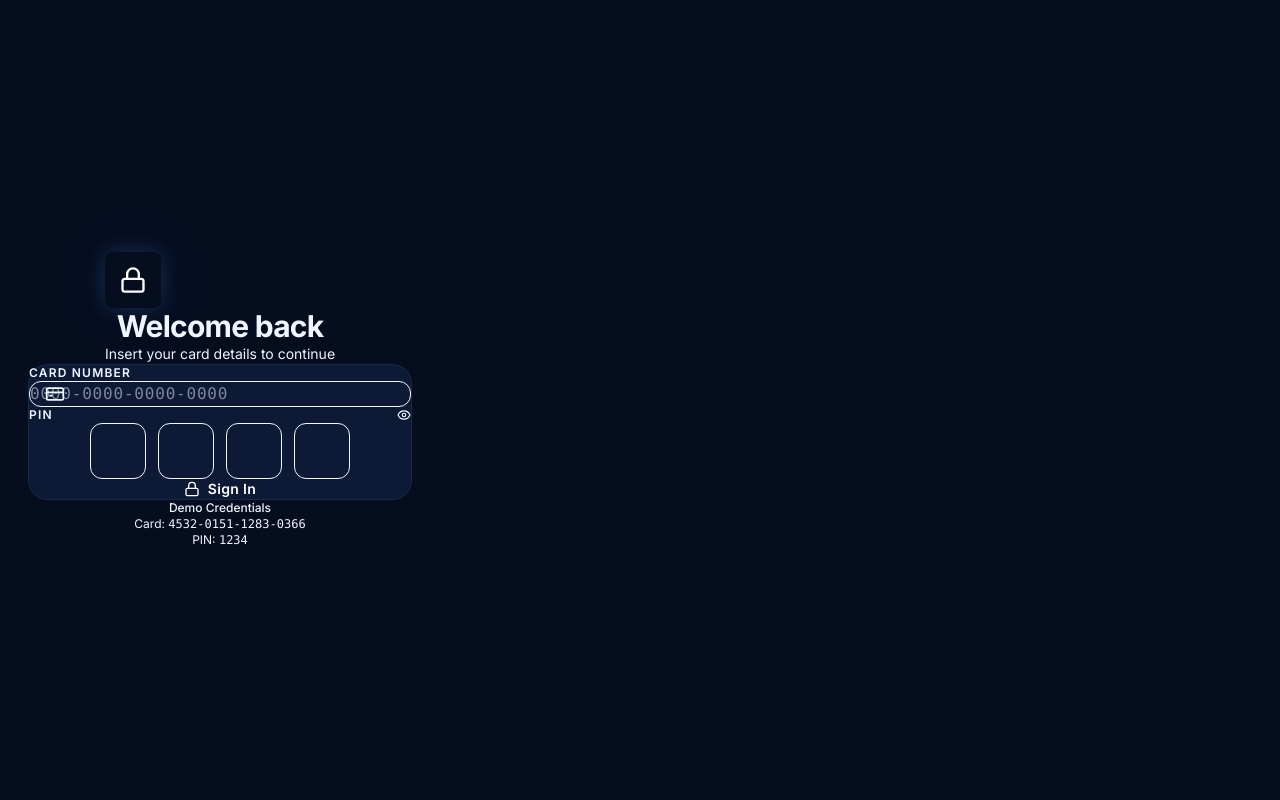
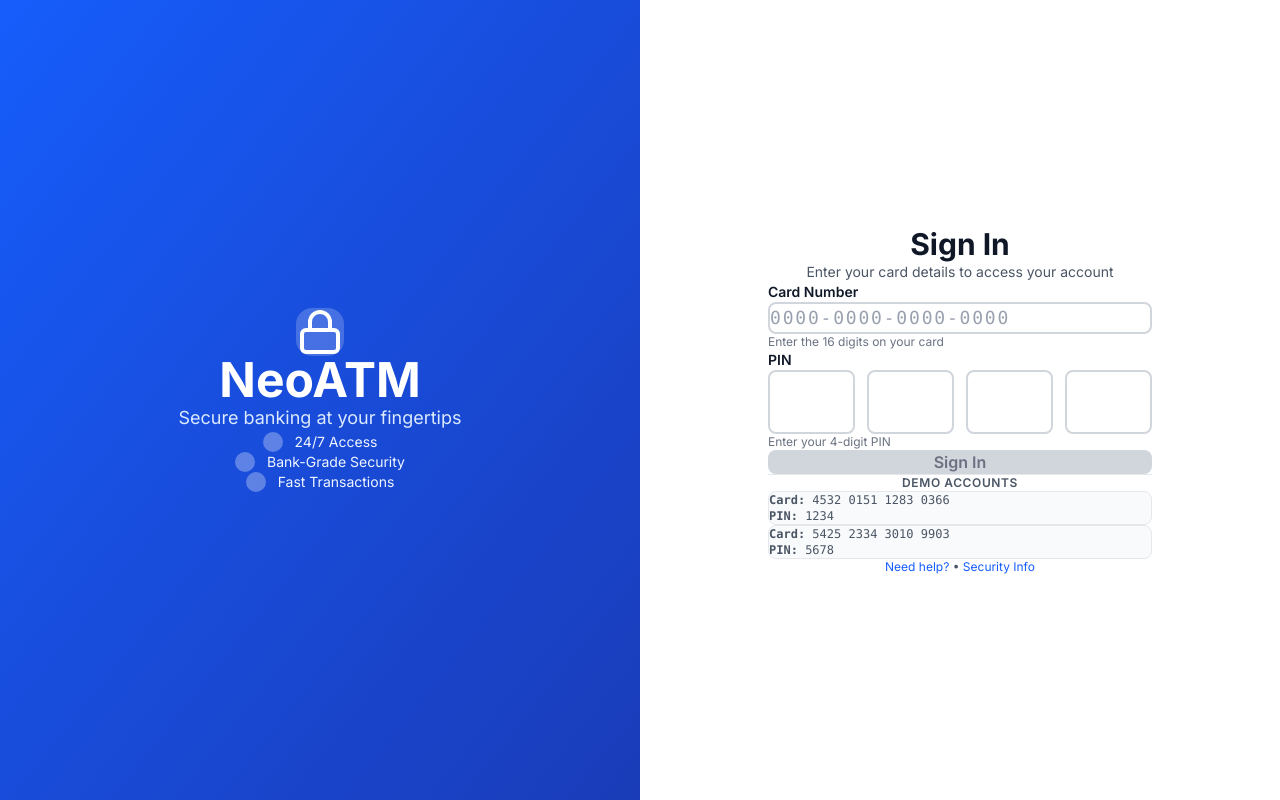
Before and after one commit to Ma7moudkolib/ATM-Banking-System, a React (Vite) app in the folder frontend/: page /login in a window 1280 px wide. Built offline with nearby package versions, Linux system fonts and the light colour scheme.

Commit message:
Pages: Enhance LoginPage with better error handling

```diff
--- a/frontend/src/pages/LoginPage.tsx
+++ b/frontend/src/pages/LoginPage.tsx
@@ -1,339 +1,225 @@
-import { useState, useRef, useEffect } from 'react';
+import React, { useState, useRef } from 'react';
 import { useNavigate } from 'react-router-dom';
-import { useForm } from 'react-hook-form';
-import { z } from 'zod';
-import { zodResolver } from '@hookform/resolvers/zod';
-import { useAuth } from '../context/AuthContext';
-import { loginApi } from '../api/endpoints';
-import { formatCardNumber } from '../utils/luhn';
-import ErrorBanner from '../components/ErrorBanner';
-import {
-  CreditCard,
-  Lock,
-  Eye,
-  EyeOff,
-  Loader2,
-  AlertCircle,
-  Phone,
-} from 'lucide-react';
+import { AlertCircle, Lock } from 'lucide-react';
 
-const loginSchema = z.object({
-  cardNumber: z
-    .string()
-    .min(1, 'Card number is required')
-    .transform((val) => val.replace(/[\s-]/g, ''))
-    .pipe(
-      z
-        .string()
-        .length(16, 'Card number must be 16 digits')
-        .regex(/^\d+$/, 'Card number must contain only digits')
-    ),
-  pin: z
-    .string()
-    .length(4, 'PIN must be exactly 4 digits')
-    .regex(/^\d+$/, 'PIN must contain only digits'),
-});
-
-type LoginFormData = z.input<typeof loginSchema>;
+const VALID_CARDS = [
+  { cardNumber: "4532015112830366", pin: "1234", name: "John Doe" },
+  { cardNumber: "5425233430109903", pin: "5678", name: "Jane Smith" },
+];
 
 export default function LoginPage() {
   const navigate = useNavigate();
-  const { login, isAuthenticated } = useAuth();
-  const [showPin, setShowPin] = useState(false);
-  const [loading, setLoading] = useState(false);
-  const [errorMessage, setErrorMessage] = useState<string | null>(null);
-  const [errorList, setErrorList] = useState<string[]>([]);
-  const [failedAttempts, setFailedAttempts] = useState(0);
-  const [isBlocked, setIsBlocked] = useState(false);
-  const [cardDisplay, setCardDisplay] = useState('');
-  const [pinError, setPinError] = useState(false);
-  const cardInputRef = useRef<HTMLInputElement>(null);
-  const pinInputRef = useRef<HTMLInputElement>(null);
+  const [cardNumber, setCardNumber] = useState('');
+  const [pin, setPin] = useState(['', '', '', '']);
+  const [error, setError] = useState(false);
+  const pinRefs = useRef<(HTMLInputElement | null)[]>([]);
 
-  const {
-    register,
-    handleSubmit,
-    setValue,
-    watch,
-    formState: { errors },
-  } = useForm<LoginFormData>({
-    resolver: zodResolver(loginSchema),
-    defaultValues: { cardNumber: '', pin: '' },
-  });
+  const handleCardChange = (e: React.ChangeEvent<HTMLInputElement>) => {
+    const value = e.target.value.replace(/\D/g, '');
+    if (value.length <= 16) {
+      const formatted = value.match(/.{1,4}/g)?.join('-') || value;
+      setCardNumber(formatted);
+      setError(false);
+    }
+  };
 
-  const pinValue = watch('pin');
+  const handlePinChange = (index: number, e: React.ChangeEvent<HTMLInputElement>) => {
+    const val = e.target.value;
+    const digit = val.replace(/\D/g, '').slice(-1);
 
-  useEffect(() => {
-    if (isAuthenticated) {
-      navigate('/dashboard', { replace: true });
+    const newPin = [...pin];
+    newPin[index] = digit;
+    setPin(newPin);
+    setError(false);
+
+    if (digit && index < 3) {
+      pinRefs.current[index + 1]?.focus();
     }
-  }, [isAuthenticated, navigate]);
+  };
 
-  function handleCardNumberChange(e: React.ChangeEvent<HTMLInputElement>) {
-    const raw = e.target.value.replace(/\D/g, '').slice(0, 16);
-    const formatted = formatCardNumber(raw);
-    setCardDisplay(formatted);
-    setValue('cardNumber', formatted, { shouldValidate: false });
+  const handlePinKeyDown = (index: number, e: React.KeyboardEvent<HTMLInputElement>) => {
+    if (e.key === 'Backspace' && !pin[index] && index > 0) {
+      pinRefs.current[index - 1]?.focus();
     }
+  };
 
-  function handlePinChange(e: React.ChangeEvent<HTMLInputElement>) {
-    const value = e.target.value.slice(0, 4).replace(/\D/g, '');
-    setValue('pin', value, { shouldValidate: false });
-    setPinError(false);
+  const cardNumberDigits = cardNumber.replace(/\D/g, '');
+  const isFormComplete = cardNumberDigits.length === 16 && pin.every((d) => d.length === 1);
+
+  const handleSubmit = (e: React.FormEvent) => {
+    e.preventDefault();
+    if (!isFormComplete) return;
+
+    const rawPin = pin.join('');
+    const match = VALID_CARDS.find(
+      (c) => c.cardNumber === cardNumberDigits && c.pin === rawPin
+    );
+
+    if (match) {
+      navigate('/dashboard');
+    } else {
+      setError(true);
     }
+  };
 
-  async function onSubmit(data: LoginFormData) {
-    if (isBlocked) return;
-    setLoading(true);
-    setErrorMessage(null);
-    setErrorList([]);
-    setPinError(false);
-
-    try {
-      const response = await loginApi({
-        cardNumber: data.cardNumber,
-        pin: data.pin,
-      });
-
-      if (response.success && response.data) {
-        login(response.data);
-        navigate('/dashboard', { replace: true });
-      } else {
-        setErrorMessage(response.message || 'Login failed');
-        setPinError(true);
-        if (response.errors?.length) {
-          setErrorList(response.errors);
-        }
-        handleFailedAttempt();
-      }
-    } catch (err: unknown) {
-      if (err && typeof err === 'object' && 'response' in err) {
-        const axiosErr = err as { response?: { status: number; data?: { message?: string; errors?: string[] } } };
-        if (axiosErr.response?.status === 401) {
-          setErrorMessage('Invalid card number or PIN');
-          setPinError(true);
-          handleFailedAttempt();
-        } else if (axiosErr.response?.status === 403) {
-          setErrorMessage('Your card is blocked. Please contact your bank.');
-          setIsBlocked(true);
-        } else {
-          setErrorMessage(axiosErr.response?.data?.message || 'An error occurred');
-          if (axiosErr.response?.data?.errors?.length) {
-            setErrorList(axiosErr.response.data.errors);
-          }
-        }
-      } else {
-        setErrorMessage(err instanceof Error ? err.message : 'Connection error. Please try again.');
-      }
-    } finally {
-      setLoading(false);
-    }
-  }
-
-  function handleFailedAttempt() {
-    const newCount = failedAttempts + 1;
-    setFailedAttempts(newCount);
-    if (newCount >= 3) {
-      setIsBlocked(true);
-      setErrorMessage('Too many failed attempts. Your card has been blocked. Please contact your bank.');
-    }
-  }
-
-  // Blocked state: show blocked panel instead of login form
-  if (isBlocked) {
   return (
-      <div className="min-h-screen flex flex-col items-center justify-center px-4 py-20">
-        {/* Blocked warning icon */}
-        <div className="w-20 h-20 rounded-full bg-danger-500/20 flex items-center justify-center mb-6 animate-fade-in">
-          <AlertCircle className="w-10 h-10 text-danger-400" />
+    <div className="flex min-h-screen w-screen bg-gray-50 lg:bg-white">
+      {/* Left Panel - Branding (Desktop only) */}
+      <div className="hidden lg:flex w-1/2 bg-gradient-to-br from-blue-600 to-blue-800 flex-col items-center justify-center px-8 py-12">
+        <div className="text-center">
+          <div className="mb-6 flex justify-center">
+            <div className="rounded-2xl bg-white/20 p-4 backdrop-blur-sm">
+              <Lock className="w-12 h-12 text-white" />
+            </div>
+          </div>
+          <h1 className="text-5xl font-bold text-white mb-4">NeoATM</h1>
+          <p className="text-blue-100 text-lg mb-8 max-w-xs">
+            Secure banking at your fingertips
+          </p>
+          <div className="space-y-4 text-sm text-blue-50">
+            <div className="flex items-center gap-3 justify-center">
+              <div className="w-5 h-5 rounded-full bg-white/30"></div>
+              <span>24/7 Access</span>
+            </div>
+            <div className="flex items-center gap-3 justify-center">
+              <div className="w-5 h-5 rounded-full bg-white/30"></div>
+              <span>Bank-Grade Security</span>
+            </div>
+            <div className="flex items-center gap-3 justify-center">
+              <div className="w-5 h-5 rounded-full bg-white/30"></div>
+              <span>Fast Transactions</span>
+            </div>
+          </div>
+        </div>
       </div>
 
-        {/* Blocked message */}
-        <h1 className="text-3xl font-bold text-text-primary text-center mb-3 animate-fade-in">
-          Card Blocked
-        </h1>
-        <p className="text-text-secondary text-center mb-8 max-w-sm animate-fade-in">
-          Your card has been locked due to multiple failed login attempts. For security purposes, you will need to contact your bank to unlock your card.
-        </p>
-
-        {/* Contact button */}
-        <a
-          href="tel:+1-800-555-0123"
-          className="inline-flex items-center gap-2 px-6 py-3 rounded-xl bg-gradient-to-r from-brand-600 to-brand-500 hover:from-brand-500 hover:to-brand-400 text-white font-medium transition-all duration-200 mb-6"
-        >
-          <Phone className="w-4 h-4" />
-          Contact Your Bank
-        </a>
-
-        {/* Additional info */}
-        <p className="text-text-muted text-xs text-center max-w-sm">
-          Have any questions? Our support team is available 24/7 to assist you.
-        </p>
+      {/* Right Panel / Mobile - Login Form */}
+      <div className="flex w-full lg:w-1/2 flex-col items-center justify-center px-4 py-8 sm:px-6 sm:py-12">
+        <div className="w-full max-w-sm">
+          {/* Header */}
+          <div className="mb-8 text-center">
+            <div className="mb-4 flex justify-center lg:hidden">
+              <div className="rounded-2xl bg-blue-600 p-3">
+                <Lock className="w-8 h-8 text-white" />
               </div>
-    );
-  }
-
-  return (
-    <div className="flex flex-col items-center justify-center px-4 py-12 min-h-screen">
-      {/* Logo section */}
-      <div className="mb-12 text-center animate-fade-in">
-        <div className="w-14 h-14 rounded-lg bg-gradient-to-br from-brand-600 to-brand-400 flex items-center justify-center mx-auto mb-4 glow-brand">
-          <Lock className="w-7 h-7 text-white" />
             </div>
-        <h1 className="text-3xl font-bold text-text-primary tracking-tight mb-2">
-          Welcome back
-        </h1>
-        <p className="text-text-secondary text-sm">
-          Insert your card details to continue
+            <h2 className="text-2xl sm:text-3xl font-bold text-gray-900 mb-2">
+              Sign In
+            </h2>
+            <p className="text-gray-600 text-sm">
+              Enter your card details to access your account
             </p>
           </div>
 
-      {/* Login card */}
-      <div className="w-full max-w-sm glass-card p-8 animate-fade-in" style={{ animationDelay: '0.1s' }}>
-        {errorMessage && (
-          <ErrorBanner
-            message={errorMessage}
-            errors={errorList}
-            onDismiss={!isBlocked ? () => setErrorMessage(null) : undefined}
-          />
-        )}
-
-        <form onSubmit={handleSubmit(onSubmit)} className="space-y-6">
-          {/* Card Number Field */}
-          <div className="space-y-2">
+          {/* Form */}
+          <form onSubmit={handleSubmit} className="space-y-6">
+            {/* Card Number Input */}
+            <div>
               <label
                 htmlFor="cardNumber"
-              className="text-xs text-text-secondary uppercase tracking-widest font-semibold block"
+                className="block text-sm font-semibold text-gray-900 mb-2"
               >
                 Card Number
               </label>
-            <div className="relative">
-              <CreditCard className="absolute left-4 top-1/2 -translate-y-1/2 w-5 h-5 text-text-muted" />
               <input
-                ref={cardInputRef}
                 id="cardNumber"
                 type="text"
                 inputMode="numeric"
+                value={cardNumber}
+                onChange={handleCardChange}
                 placeholder="0000-0000-0000-0000"
-                value={cardDisplay}
-                onChange={handleCardNumberChange}
-                disabled={loading}
-                className="w-full pl-12 pr-4 py-3 rounded-xl bg-navy-800/50 border border-navy-700/60 text-text-primary font-mono text-base tracking-wider placeholder:text-text-muted/40 focus:border-brand-500/40 focus:ring-2 focus:ring-brand-500/20 transition-all duration-200 disabled:opacity-50 disabled:cursor-not-allowed"
-                autoComplete="cc-number"
+                className="w-full px-4 py-3 text-lg font-mono tracking-widest border-2 border-gray-300 rounded-lg focus:outline-none focus:border-blue-600 focus:ring-2 focus:ring-blue-100 transition-all bg-white text-gray-900 placeholder:text-gray-400"
               />
-            </div>
-            {errors.cardNumber && (
-              <p className="text-danger-400 text-xs mt-1 font-medium">
-                {errors.cardNumber.message}
+              <p className="mt-1 text-xs text-gray-500">
+                Enter the 16 digits on your card
               </p>
-            )}
             </div>
 
-          {/* PIN Boxes Field */}
-          <div className="space-y-2">
-            <div className="flex items-center justify-between">
-              <label className="text-xs text-text-secondary uppercase tracking-widest font-semibold block">
+            {/* PIN Input */}
+            <div>
+              <label className="block text-sm font-semibold text-gray-900 mb-2">
                 PIN
               </label>
-              <button
-                type="button"
-                onClick={() => setShowPin(!showPin)}
-                className="text-xs text-text-secondary hover:text-text-primary transition-colors focus-ring flex items-center gap-1"
-                tabIndex={0}
-                aria-label={showPin ? 'Hide PIN' : 'Show PIN'}
-              >
-                {showPin ? <EyeOff className="w-3.5 h-3.5" /> : <Eye className="w-3.5 h-3.5" />}
-              </button>
+              <div className="flex gap-3">
+                {pin.map((digit, index) => (
+                  <input
+                    key={index}
+                    ref={(el) => {
+                      pinRefs.current[index] = el;
+                    }}
+                    type="password"
+                    inputMode="numeric"
+                    maxLength={1}
+                    value={digit}
+                    onChange={(e) => handlePinChange(index, e)}
+                    onKeyDown={(e) => handlePinKeyDown(index, e)}
+                    className="flex-1 w-12 h-14 sm:h-16 text-3xl font-bold text-center border-2 border-gray-300 rounded-lg focus:outline-none focus:border-blue-600 focus:ring-2 focus:ring-blue-100 transition-all bg-white text-gray-900"
+                  />
+                ))}
+              </div>
+              <p className="mt-1 text-xs text-gray-500">
+                Enter your 4-digit PIN
+              </p>
             </div>
 
-            {/* PIN Box Display */}
-            <div className="flex gap-3 justify-center">
-              {[0, 1, 2, 3].map((index) => (
-                <div
-                  key={index}
-                  className={`w-14 h-14 rounded-xl flex items-center justify-center font-mono text-2xl font-bold transition-all duration-200 ${
-                    pinError
-                      ? 'bg-danger-500/15 border-2 border-danger-400/60 text-danger-400'
-                      : index < pinValue.length
-                      ? 'bg-brand-500/15 border-2 border-brand-500/60 text-brand-400'
-                      : 'bg-navy-800/50 border border-navy-700/60 text-text-muted'
-                  }`}
-                >
-                  {pinValue[index] ? (showPin ? pinValue[index] : '●') : ''}
+            {/* Error Message */}
+            {error && (
+              <div className="flex items-center gap-3 p-3 bg-red-50 border-2 border-red-200 rounded-lg">
+                <AlertCircle className="w-5 h-5 text-red-600 shrink-0" />
+                <p className="text-sm font-medium text-red-700">
+                  Invalid card number or PIN. Please try again.
+                </p>
               </div>
-              ))}
-            </div>
-
-            {/* Hidden PIN Input */}
-            <input
-              type="text"
-              inputMode="numeric"
-              maxLength={4}
-              placeholder=""
-              {...register('pin')}
-              onChange={handlePinChange}
-              ref={pinInputRef}
-              disabled={loading}
-              className="absolute opacity-0 w-0 h-0 pointer-events-none"
-              autoComplete="off"
-            />
-
-            {errors.pin && (
-              <p className="text-danger-400 text-xs mt-1 font-medium text-center">
-                {errors.pin.message}
-              </p>
             )}
-          </div>
 
             {/* Submit Button */}
             <button
               type="submit"
-            id="login-button"
-            disabled={loading}
-            className="w-full py-3.5 rounded-xl bg-gradient-to-r from-brand-600 to-brand-500 hover:from-brand-500 hover:to-brand-400 text-white font-semibold text-sm tracking-wide transition-all duration-200 disabled:opacity-60 disabled:cursor-not-allowed flex items-center justify-center gap-2 focus-ring"
+              disabled={!isFormComplete}
+              className="w-full py-3 px-4 font-semibold text-white bg-blue-600 hover:bg-blue-700 disabled:bg-gray-300 disabled:cursor-not-allowed disabled:text-gray-500 rounded-lg transition-colors duration-200 mt-8"
             >
-            {loading ? (
-              <>
-                <Loader2 className="w-4 h-4 animate-spin" />
-                <span>Authenticating...</span>
-              </>
-            ) : (
-              <>
-                <Lock className="w-4 h-4" />
-                <span>Sign In</span>
-              </>
-            )}
+              Sign In
             </button>
+
+            {/* Demo Credentials */}
+            <div className="mt-8 pt-6 border-t border-gray-200">
+              <p className="text-xs font-semibold text-gray-600 uppercase tracking-wider mb-3 text-center">
+                Demo Accounts
+              </p>
+              <div className="space-y-2">
+                <div className="p-3 bg-gray-50 rounded-lg border border-gray-200">
+                  <p className="text-xs text-gray-600 font-mono">
+                    <span className="font-semibold">Card:</span> 4532 0151 1283 0366
+                  </p>
+                  <p className="text-xs text-gray-600 font-mono">
+                    <span className="font-semibold">PIN:</span> 1234
+                  </p>
+                </div>
+                <div className="p-3 bg-gray-50 rounded-lg border border-gray-200">
+                  <p className="text-xs text-gray-600 font-mono">
+                    <span className="font-semibold">Card:</span> 5425 2334 3010 9903
+                  </p>
+                  <p className="text-xs text-gray-600 font-mono">
+                    <span className="font-semibold">PIN:</span> 5678
+                  </p>
+                </div>
+              </div>
+            </div>
           </form>
 
-        {/* Failed attempts indicator */}
-        {failedAttempts > 0 && (
-          <div className="mt-6 pt-6 border-t border-navy-700/40 text-center">
-            <p className="text-xs text-text-secondary mb-3">
-              Security Level:{' '}
-              <span className={`font-semibold ${failedAttempts >= 3 ? 'text-danger-400' : failedAttempts >= 2 ? 'text-amber-400' : 'text-text-secondary'}`}>
-                {failedAttempts}/3
-              </span>
+          {/* Footer Links */}
+          <div className="mt-8 text-center">
+            <p className="text-xs text-gray-600">
+              <a href="#" className="text-blue-600 hover:underline">
+                Need help?
+              </a>
+              {' • '}
+              <a href="#" className="text-blue-600 hover:underline">
+                Security Info
+              </a>
             </p>
-            <div className="flex gap-1.5 justify-center">
-              {[0, 1, 2].map((i) => (
-                <div
-                  key={i}
-                  className={`h-1.5 flex-1 rounded-full transition-colors ${
-                    i < failedAttempts ? 'bg-danger-500/70' : 'bg-navy-700/40'
-                  }`}
-                />
-              ))}
           </div>
         </div>
-        )}
-      </div>
-
-      {/* Test credentials */}
-      <div className="mt-8 text-center text-xs text-text-muted max-w-sm animate-fade-in" style={{ animationDelay: '0.2s' }}>
-        <p className="mb-2 font-medium">Demo Credentials</p>
-        <p>Card: <span className="font-mono text-text-secondary">4532-0151-1283-0366</span></p>
-        <p>PIN: <span className="font-mono text-text-secondary">1234</span></p>
       </div>
     </div>
   );
```
Lines whose indentation alone changed are shown as unchanged.
